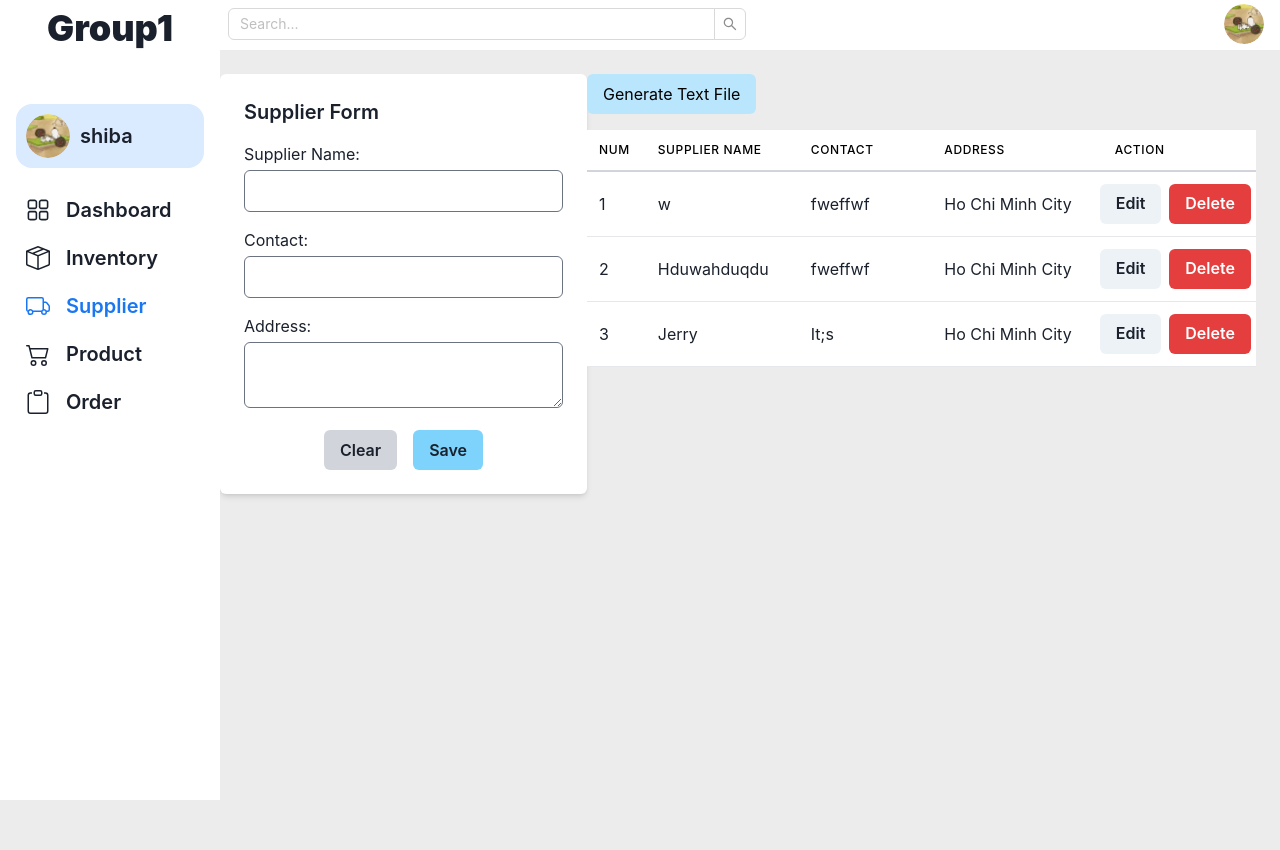
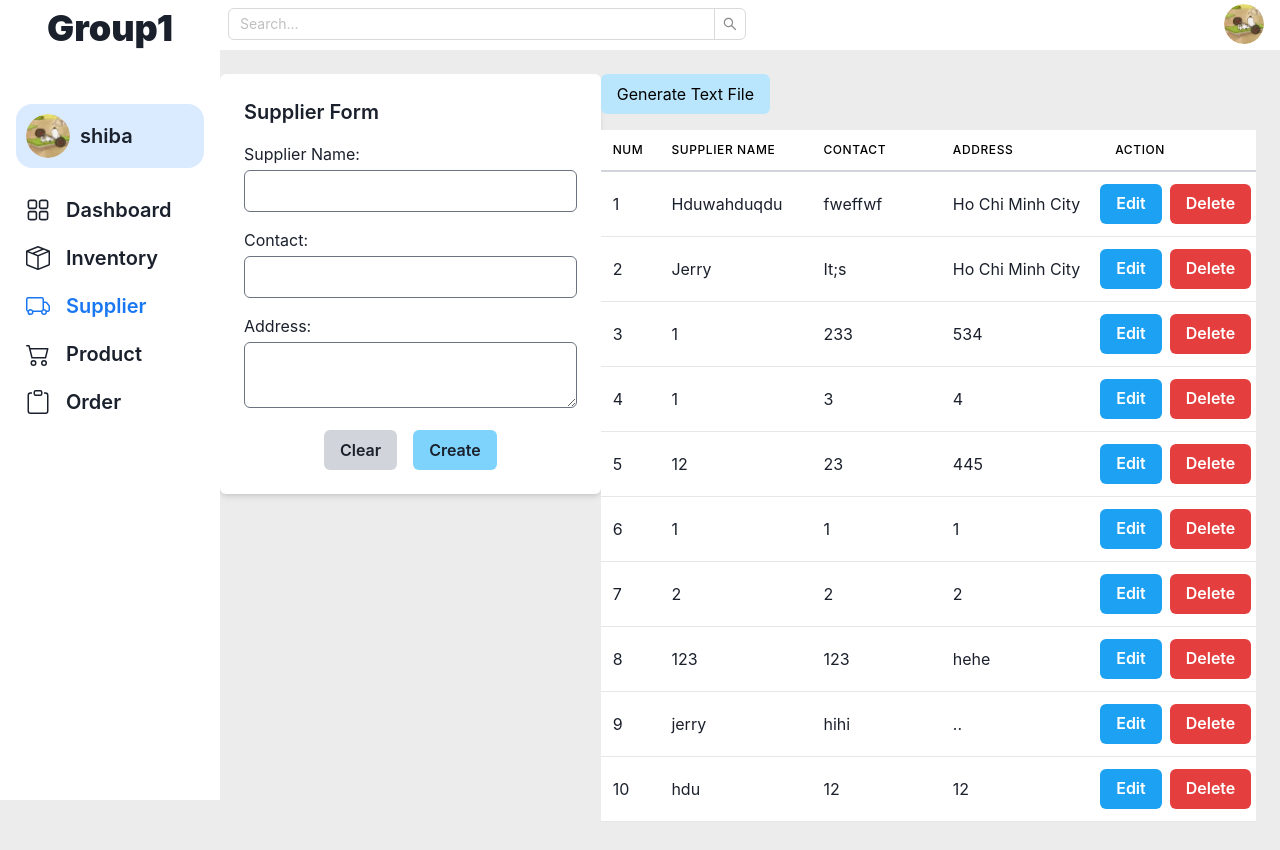
Before and after one commit to thuhoangle/Front-end-Inventory-Mana-System, a React (Vite) app: page /supplier in a window 1280 px wide. Built offline with nearby package versions, Linux system fonts and the light colour scheme; data requests are answered from the project's data file; what tailwindcss-radix would draw is missing.

Commit message:
crud mắc gì khó z

```diff
--- a/db.json
+++ b/db.json
@@ -1,11 +1,5 @@
 {
   "supplierData": [
-    {
-      "id": "1f75",
-      "supplierName": "w ",
-      "contact": "fweffwf",
-      "address": "Ho Chi Minh City"
-    },
     {
       "id": "73a0",
       "supplierName": "Hduwahduqdu",
@@ -17,6 +11,54 @@
       "supplierName": "Jerry",
       "contact": "It;s",
       "address": "Ho Chi Minh City"
+    },
+    {
+      "id": "4630",
+      "supplierName": "1",
+      "contact": "233",
+      "address": "534"
+    },
+    {
+      "id": "8412",
+      "supplierName": "1",
+      "contact": "3",
+      "address": "4"
+    },
+    {
+      "id": "6f62",
+      "supplierName": "12",
+      "contact": "23",
+      "address": "445"
+    },
+    {
+      "id": "aa09",
+      "supplierName": "1",
+      "contact": "1",
+      "address": "1"
+    },
+    {
+      "id": "caa4",
+      "supplierName": "2",
+      "contact": "2",
+      "address": "2"
+    },
+    {
+      "id": "e800",
+      "supplierName": "123",
+      "contact": "123",
+      "address": "hehe"
+    },
+    {
+      "id": "af04",
+      "supplierName": "jerry",
+      "contact": "hihi",
+      "address": ".."
+    },
+    {
+      "id": "8064",
+      "supplierName": "hdu",
+      "contact": "12",
+      "address": "12"
     }
   ],
   "productData": [
@@ -28,6 +70,14 @@
       "supplierName": "Hduwahduqdu",
       "price": "ưdwdwd",
       "supplier": "Hduwahduqdu"
+    },
+    {
+      "id": "f69e",
+      "sku": "1",
+      "category": "",
+      "productName": "3dq",
+      "supplierName": "Hduwahduqdu",
+      "price": "42"
     }
   ],
   "categories": [
--- a/src/components/OrderForm.jsx
+++ b/src/components/OrderForm.jsx
@@ -30,6 +30,7 @@ const OrderForm = ({ suppliers, products, onAddOrder, onCloseModal,  }) => {
     setOrderList([...orderList, orderItem]);
   };
 
+
   const handleDelete = (index) => {
     const updatedOrderList = [...orderList];
     updatedOrderList.splice(index, 1);
@@ -38,6 +39,8 @@ const OrderForm = ({ suppliers, products, onAddOrder, onCloseModal,  }) => {
 
   return (
       <div className=" max-w-2xl mx-auto mt-8 p-6 bg-white shadow-md rounded-md">
+        <div className={'close float-end text-2xl hover:text-red cursor-pointer'} onClick={onCloseModal}>&times;</div>
+
         <h2 className="text-xl font-semibold mb-4">New Order</h2>
         <div className="mb-4">
           <label htmlFor="supplier" className="block mb-1">
@@ -120,7 +123,8 @@ const OrderForm = ({ suppliers, products, onAddOrder, onCloseModal,  }) => {
                 <td className="border px-6 py-4">{orderItem.price}</td>
                 <td className="border px-6 py-4">{orderItem.amount}</td>
                 <td className="border px-6 py-4">
-                <button className="bg-red-500 text-red font-bold px-4 py-2 rounded-md hover:bg-red-600" onClick={() => handleDelete(index)}>
+                  <button className="bg-red-500 text-red font-bold px-4 py-2 rounded-md hover:bg-red-600"
+                          onClick={() => handleDelete(index)}>
                     Remove
                   </button>
                 </td>
--- a/src/components/SupplierForm.jsx
+++ b/src/components/SupplierForm.jsx
@@ -1,47 +1,78 @@
-import React, { useState } from 'react'
+import React, {useEffect, useState} from 'react'
 import axios from 'axios';
 
 // eslint-disable-next-line react/prop-types
-const SupplierForm = () => {
-    const [formSupplier, setFormSupplier] = useState({
+const SupplierForm = ({ editID, setFormSubmitted }) => {
+    const initialValues = {
         supplierName: '',
         contact: '',
         address: '',
-    });
+    };
+    const [formSupplier, setFormSupplier] = useState(initialValues);
 
-    const handleInputChange = (e) => {
-        setFormSupplier({ ...formSupplier, [e.target.name]: e.target.value });
+
+    const [isEdit, setIsEdit] = useState(false);
+    useEffect(() => {
+        if (editID) {
+            // Fetch data if editID is provided (edit mode)
+            setIsEdit(true);
+            fetchData(editID);
+        } else {
+            setIsEdit(false);
+        }
+    }, [editID]);
+
+    const fetchData = async (id) => {
+        try {
+            const response = await axios.get(
+                `http://localhost:3000/supplierData/${id}`
+            );
+            const newData = { ...response.data };
+            console.log("newData >>>>>", newData);
+            setFormSupplier(newData);
+        } catch (error) {
+            console.error("Error fetching data:", error);
+        }
     };
+
+    const handleChange = (e) => {
+        const {name, value} = e.target;
+        setFormSupplier((prevData) => ({
+            ...prevData,
+            [name]: value,
+        }));
+    };
+
+    // const handleInputChange = (e) => {
+    //     const { name, value } = e.target;
+    //     setFormSupplier((prevData) => ({
+    //         ...prevData,
+    //         [name]: value,
+    //     }));
+    // };
 
     const handleSave = async (e) => {
         e.preventDefault();
-
         try {
-            // Make POST request to JSON server
-            await axios.post('http://localhost:3000/supplierData', formSupplier);
-
-            // Clear form fields after successful save
-            setFormSupplier({
-                supplierName: '',
-                contact: '',
-                address: '',
-            });
-
-            // Trigger update of supplier data in SupplierTable
-
-
+            if (isEdit) {
+                const res = await axios.put(`http://localhost:3000/supplierData/${editID}`, formSupplier);
+                console.log("edited", res.data);
+                setFormSupplier(initialValues);
+                setIsEdit(false);
+            } else {
+                const res = await axios.post('http://localhost:3000/supplierData', formSupplier);
+                console.log("created", res.data);
+                setFormSupplier(initialValues);
+            }
+            setFormSubmitted(prev => prev + 1);
         } catch (error) {
-            console.error('Error saving supplier data:', error);
+            console.error('Error:', error);
             alert('Error saving supplier data. Please try again.');
         }
     };
 
     const handleCancel = () => {
-        setFormSupplier({
-            supplierName: '',
-            contact: '',
-            address: '',
-        });
+        setFormSupplier(initialValues);
     };
 
 
@@ -58,7 +89,7 @@ const SupplierForm = () => {
                         className="w-full px-3 py-2 border rounded-md focus:outline-none focus:border-blue-500"
                         name='supplierName'
                         value={formSupplier.supplierName}
-                        onChange={handleInputChange}
+                        onChange={handleChange}
                     />
                 </div>
                 <div className="mb-4">
@@ -69,7 +100,7 @@ const SupplierForm = () => {
                         className="w-full px-3 py-2 border rounded-md focus:outline-none focus:border-blue-500"
                         name='contact'
                         value={formSupplier.contact}
-                        onChange={handleInputChange}
+                        onChange={handleChange}
                     />
                 </div>
                 <div className="mb-4">
@@ -79,7 +110,7 @@ const SupplierForm = () => {
                         className="w-full h-auto px-3 py-2 border rounded-md focus:outline-none focus:border-blue-500"
                         name='address'
                         value={formSupplier.address}
-                        onChange={handleInputChange}
+                        onChange={handleChange}
                     ></textarea>
                 </div>
                 <div className="flex justify-center gap-4 px-20">
@@ -92,7 +123,7 @@ const SupplierForm = () => {
                     <button
                         className="px-4 py-2  bg-blue-500 font-semibold bg-sky-300 rounded-md hover:bg-sky-600 focus:outline-none"
                         onClick={handleSave}
-                    > Save
+                    > {isEdit ? "Update" : "Create"}
                     </button>
                 </div>
             </div>
--- a/src/components/SupplierTable.jsx
+++ b/src/components/SupplierTable.jsx
@@ -3,9 +3,10 @@ import axios from "axios";
 import DeleteDialog from "./btn/DeleteDialog.jsx";
 import EditBtn from "./btn/EditBtn.jsx";
 import { WiMoonAltWaxingGibbous1 } from "react-icons/wi";
+import {Button} from "@chakra-ui/react";
+import SupplierForm from "./SupplierForm.jsx";
 
-const SupplierTable = () => {
-  // Use useState to store suppliers
+const SupplierTable = ({ data, handleClickEdit }) => {
   const [suppliersData, setSuppliersData] = useState([]);
 
   useEffect(() => {
@@ -17,10 +18,22 @@ const SupplierTable = () => {
         console.log("Error fetching suppliers:", error);
       }
     };
-
     const intervalId = setInterval(fetchSuppliers, 500);
     return () => clearInterval(intervalId);
   }, []);
+
+
+  const deleteSupplier = async (id) => {
+    try {
+      // Perform delete operation
+      await axios.delete(`http://localhost:3000/supplierData/${id}`);
+      // Optionally, you can also update the suppliersData state after successful delete
+      const updatedSuppliers = suppliersData.filter(supplier => supplier.id !== id);
+      setSuppliersData(updatedSuppliers);
+    } catch (error) {
+      console.error('Error deleting supplier:', error);
+    }
+  };
 
   const generateTextFile = () => {
     const dataToExport = JSON.stringify(suppliersData, null, 2);
@@ -40,17 +53,7 @@ const SupplierTable = () => {
     URL.revokeObjectURL(url);
   };
 
-  const deleteSupplier = async (id) => {
-    try {
-      // Perform delete operation
-      await axios.delete(`http://localhost:3000/supplierData/${id}`);
-      // Optionally, you can also update the suppliersData state after successful delete
-      const updatedSuppliers = suppliersData.filter(supplier => supplier.id !== id);
-      setSuppliersData(updatedSuppliers);
-    } catch (error) {
-      console.error('Error deleting supplier:', error);
-    }
-  };
+
 
   return (
     <div className="overflow-x-auto justify-start">
@@ -101,11 +104,16 @@ const SupplierTable = () => {
                 </td>
                 <td className="py-3 border-b border-gray-200 text-center">
                   <div className={"flex gap-2"}>
-                    <EditBtn
-                      no1={"Supplier name"}
-                      no2={"Contact"}
-                      no3={"Address"}
-                    />
+                    <Button colorScheme={'twitter'} onClick={() => handleClickEdit(index+1)}>Edit</Button>
+                    {/*<EditBtn*/}
+                    {/*  no1={"Supplier name"}*/}
+                    {/*  no2={"Contact"}*/}
+                    {/*  no3={"Address"}*/}
+                    {/*  onClick={() => editSupplier(supplier.id)}*/}
+                    {/*  save={updateSupplier}*/}
+                    {/*  handleChange={handleChange}*/}
+                    {/*  dataForm={dataForm}*/}
+                    {/*/>*/}
                     <DeleteDialog onClick={() => deleteSupplier(supplier.id)} />
                   </div>
                 </td>
--- a/src/pages/Supplier.jsx
+++ b/src/pages/Supplier.jsx
@@ -17,13 +17,38 @@ import axios from "axios";
 //     next();
 //   });
 const Supplier = () => {
-  return (
+    const [data, setData] = useState([]);
+    const [editID, setEditID] = useState();
+    const [FormSubmitted, setFormSubmitted] = useState(0);
+
+    const fetchSuppliersData = async () => {
+        try {
+            const res = await axios.get("http://localhost:3000/supplierData");
+            setData(res.data);
+        } catch (error) {
+            console.log("Error fetching suppliers:", error);
+        }
+    };
+
+    useEffect(() => {
+            fetchSuppliersData().then(r => console.log("Supplier data fetched"));
+        }, [FormSubmitted]
+    );
+
+
+    const handleClickEdit = (index) => {
+        setEditID(index);
+        console.log("Edit ID:", index);
+    }
+
+
+    return (
     <div className="flex justify-center py-6 min-h-screen max-w-full">
       <div className="basis-1/3">
-        <SupplierForm/>
+        <SupplierForm editID={editID} setFormSubmitted={setFormSubmitted}/>
       </div>
       <div className="basis-2/3 pr-6">
-        <SupplierTable/>
+        <SupplierTable data={data} handleClickEdit={handleClickEdit} />
       </div>
     </div>
   );
```
Also changed, not shown: src/components/btn/EditBtn.jsx (+16 -10 lines). Lines whose indentation alone changed are shown as unchanged.
